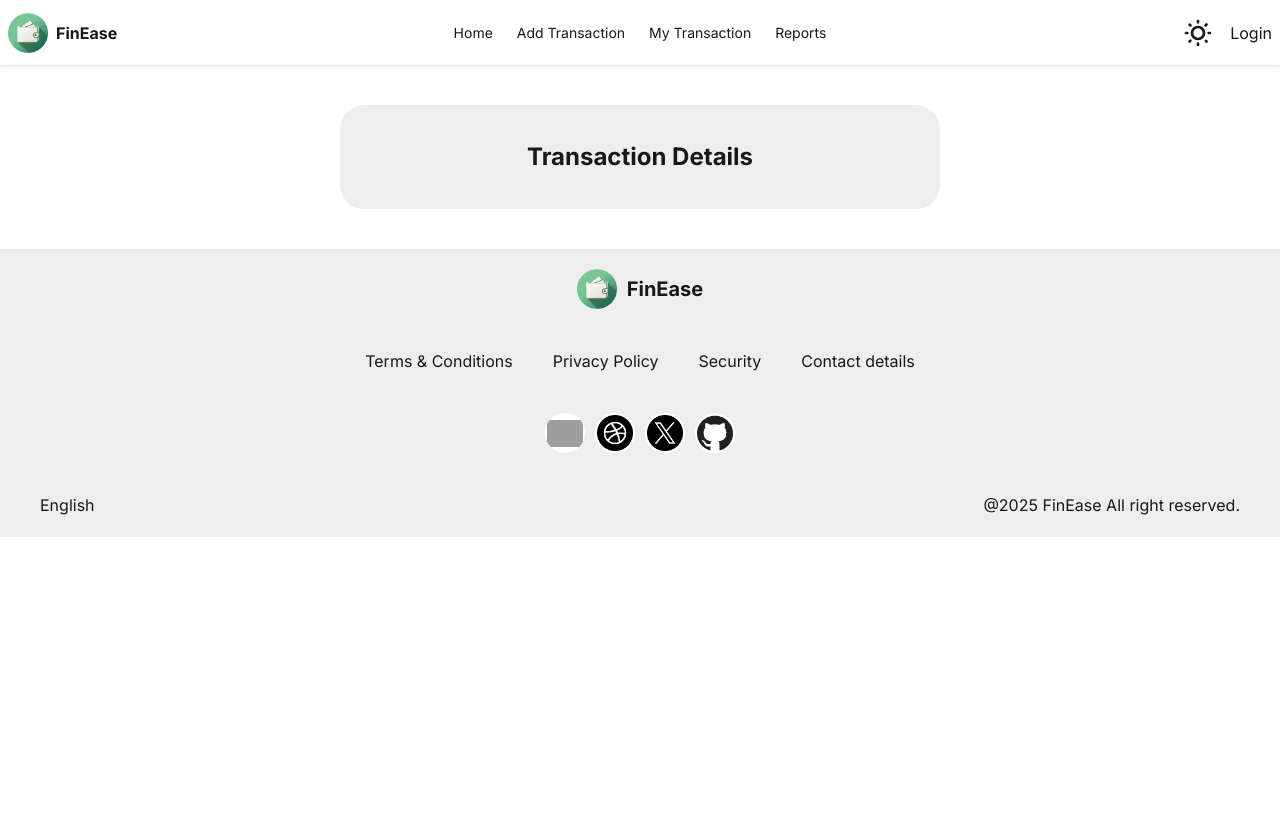
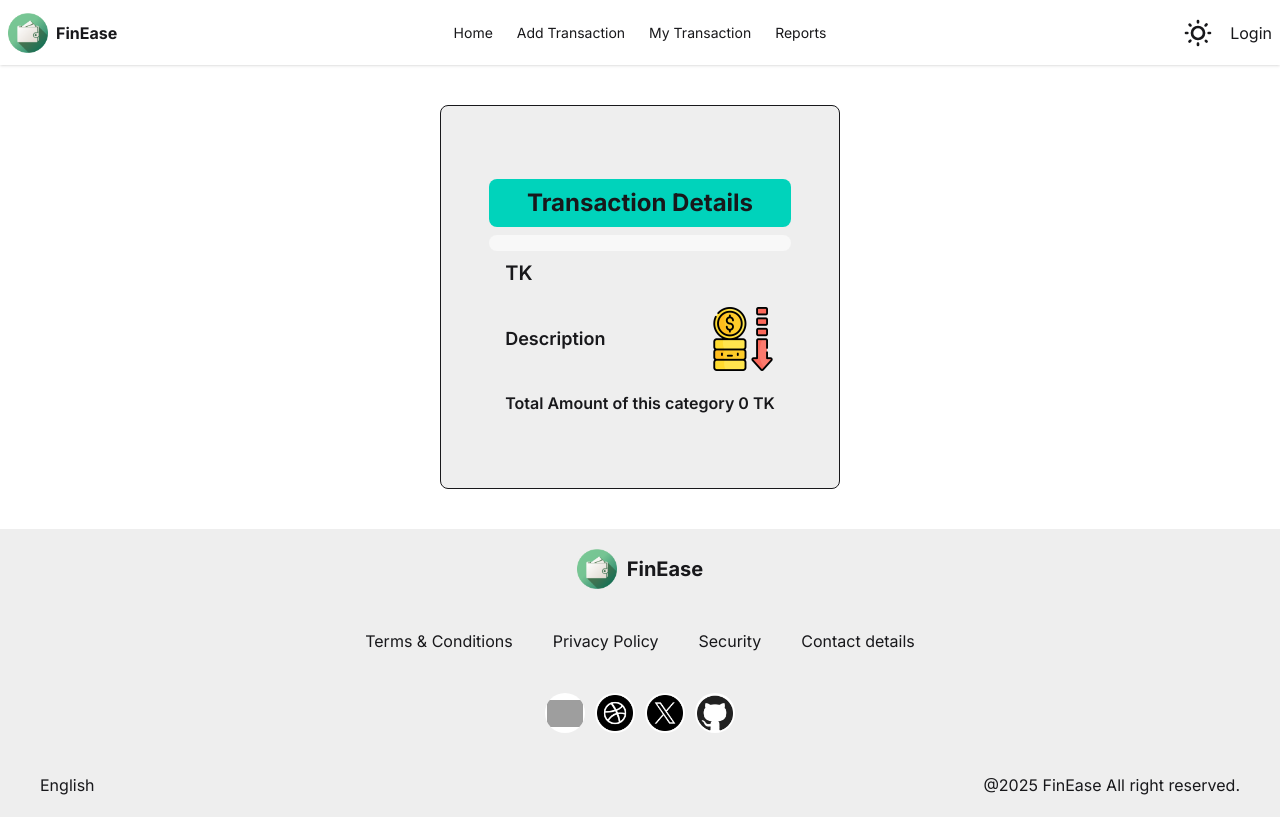
Before and after one commit to AlFahad47/FinEase-client, a React (Vite) app: page /transaction-details/1 in a window 1280 px wide. Built offline with nearby package versions, Linux system fonts and the light colour scheme; no server answers; grey boxes are pictures that could not be loaded.

Commit message:
transaction details page added

```diff
--- a/src/pages/TransactionDetails.jsx
+++ b/src/pages/TransactionDetails.jsx
@@ -1,11 +1,21 @@
-import { useEffect, useState } from "react";
+import { use, useEffect, useState } from "react";
 import { useParams } from "react-router";
 import useAxios from "../hooks/useAxios";
+import useAxiosSecure from "../hooks/useAxiosSecure";
+import { AuthContext } from "../provider/AuthContext";
+
+import incomePng from "../assets/income.png";
+import expensePng from "../assets/expense.png";
 
 const TransactionDetails = () => {
   const { id } = useParams();
   const [transaction, setTransaction] = useState({});
+  const [total, setTotal] = useState(0);
   const axiosInstance = useAxios();
+  const axiosSecure = useAxiosSecure();
+
+  const { user, loading } = use(AuthContext);
+
   useEffect(() => {
     axiosInstance
       .get(`/transaction/${id}`)
@@ -13,23 +23,55 @@ const TransactionDetails = () => {
       .then((data) => {
         console.log("after axios get", data.data);
         setTransaction(data.data);
+
+        axiosSecure
+          .get(
+            `/total-transactions?email=${user?.email}&category=${data.data.category}`
+          )
+          .then((res) => {
+            console.log("secure transaction data", res.data.total);
+            setTotal(res.data.total);
+          });
       });
-  }, [id, axiosInstance]);
+  }, [id, axiosInstance, user, axiosSecure]);
 
   console.log(id);
   return (
-    <div className="flex  flex-col items-center   my-10 bg-base-300 p-5 max-w-[600px] rounded-3xl mx-auto">
-      <h2 className="font-bold my-4 text-2xl">Transaction Details</h2>
-      <div>
-        <h2>{transaction.category}</h2>
-        <h2>{transaction.date}</h2>
-        <h2>{transaction.description}</h2>
-        <h2>{transaction.email}</h2>
-        <h2>{transaction.name}</h2>
-        <h2>{transaction.type}</h2>
-        <h2>{transaction.date}</h2>
+    <>
+      <div className="flex  flex-col items-center justify-center  my-10 bg-base-300 py-5 px-12 max-w-[400px] rounded-lg min-h-96 border mx-auto">
+        <h2 className="p-2 bg-accent w-full text-2xl font-bold text-center rounded-lg">
+          Transaction Details
+        </h2>
+        <div className="flex  items-center  justify-between w-full bg-base-200 rounded-lg my-2 p-2">
+          <h2 className="   font-bold ">{transaction.type}</h2>
+          <h2 className="text-xl font-semibold">{transaction.date}</h2>
+        </div>
+
+        <div>
+          <div className="flex justify-between font-semibold text-xl">
+            <h2>{transaction.amount} TK</h2>
+
+            <h2>{transaction.category}</h2>
+          </div>
+          <div className="my-5">
+            <div className="flex justify-between items-center mb-2.5">
+              <h2 className="font-semibold text-lg ">Description</h2>
+              <img
+                className="w-16 h-16"
+                src={transaction.type === "Income" ? incomePng : expensePng}
+                alt=""
+              />
+            </div>
+
+            <h2 className="text-lg "> {transaction.description}</h2>
+          </div>
+
+          <h2 className="font-semibold">
+            Total Amount of this category <span>{total} TK</span>
+          </h2>
+        </div>
       </div>
-    </div>
+    </>
   );
 };
 export default TransactionDetails;
```
